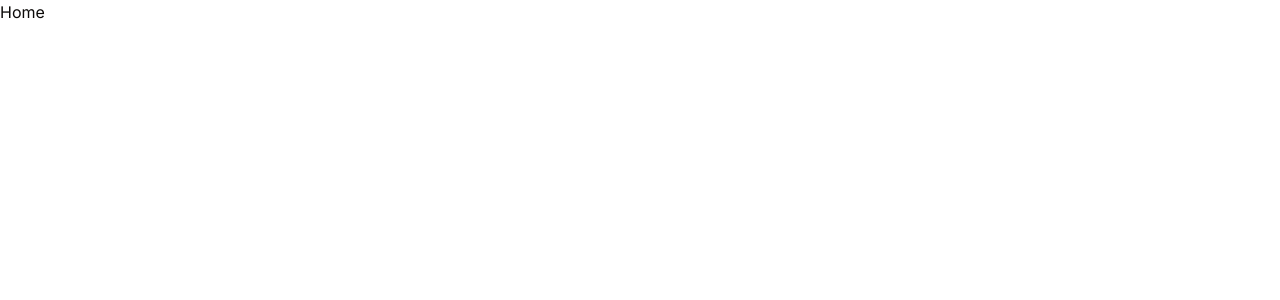
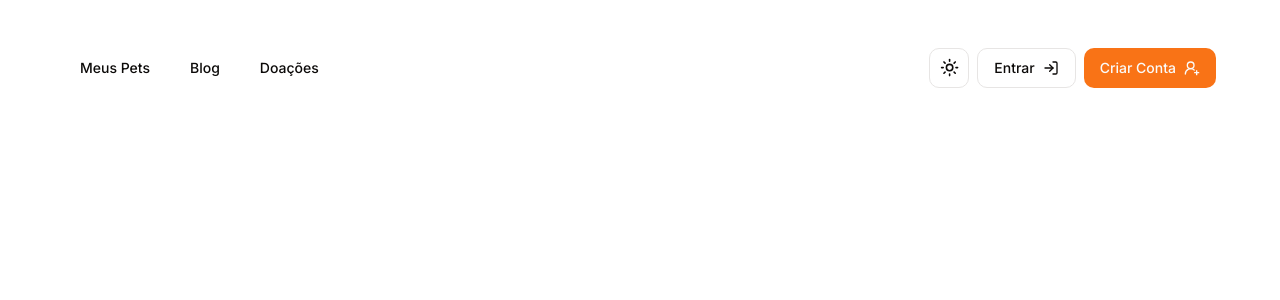
Before and after one commit to gabr1elpachec0/mypet, a Next.js app in the folder web/: page / in a window 1280 px wide. Shown: the top 300 px of the page. Built offline with nearby package versions, Linux system fonts and the light colour scheme.

Commit message:
feat: add support for navbar

```diff
--- a/web/package.json
+++ b/web/package.json
@@ -9,7 +9,9 @@
     "lint": "next lint"
   },
   "dependencies": {
+    "@radix-ui/react-avatar": "^1.0.4",
     "@radix-ui/react-dropdown-menu": "^2.0.6",
+    "@radix-ui/react-navigation-menu": "^1.1.4",
     "@radix-ui/react-slot": "^1.0.2",
     "class-variance-authority": "^0.7.0",
     "clsx": "^2.1.1",
--- a/web/src/app/page.tsx
+++ b/web/src/app/page.tsx
@@ -1,7 +1,9 @@
+import Navbar from "@/components/navbar";
+
 export default function Home() {
   return (
-    <>
-      <h1>Home</h1>
-    </>
+    <div className="max-w-6xl m-auto mt-12">
+      <Navbar />
+    </div>
   );
 }
--- /dev/null
+++ b/web/src/components/navbar.tsx
@@ -0,0 +1,39 @@
+import Link from "next/link";
+import { Button } from "./ui/button";
+import { LogIn, UserPlus2Icon } from "lucide-react";
+import { ModeToggle } from "./ui/mode-toggle";
+
+export default function Navbar() {
+  return (
+    <header className="flex flex-1 justify-between items-center">
+      <div className="flex gap-2">
+        <Button variant={'ghost'}>
+          <Link href={'/pets'}>
+            Meus Pets
+          </Link>
+        </Button>
+        <Button variant={'ghost'}>
+          <Link href={'/pets'}>
+            Blog
+          </Link>
+        </Button>
+        <Button variant={'ghost'}>
+          <Link href={'/pets'}>
+            Doações
+          </Link>
+        </Button>
+      </div>
+      <div className="flex gap-2">
+        <ModeToggle />
+        <Button variant={'outline'} className="flex gap-2 items-center">
+          Entrar
+          <LogIn className="w-4 h-4" />
+        </Button>
+        <Button variant={'default'} className="flex gap-2 items-center">
+          Criar Conta
+          <UserPlus2Icon className="w-4 h-4" />
+        </Button>
+      </div>
+    </header>
+  )
+}
--- /dev/null
+++ b/web/src/components/ui/avatar.tsx
@@ -0,0 +1,50 @@
+"use client"
+
+import * as React from "react"
+import * as AvatarPrimitive from "@radix-ui/react-avatar"
+
+import { cn } from "@/lib/utils"
+
+const Avatar = React.forwardRef<
+  React.ElementRef<typeof AvatarPrimitive.Root>,
+  React.ComponentPropsWithoutRef<typeof AvatarPrimitive.Root>
+>(({ className, ...props }, ref) => (
+  <AvatarPrimitive.Root
+    ref={ref}
+    className={cn(
+      "relative flex h-10 w-10 shrink-0 overflow-hidden rounded-full",
+      className
+    )}
+    {...props}
+  />
+))
+Avatar.displayName = AvatarPrimitive.Root.displayName
+
+const AvatarImage = React.forwardRef<
+  React.ElementRef<typeof AvatarPrimitive.Image>,
+  React.ComponentPropsWithoutRef<typeof AvatarPrimitive.Image>
+>(({ className, ...props }, ref) => (
+  <AvatarPrimitive.Image
+    ref={ref}
+    className={cn("aspect-square h-full w-full", className)}
+    {...props}
+  />
+))
+AvatarImage.displayName = AvatarPrimitive.Image.displayName
+
+const AvatarFallback = React.forwardRef<
+  React.ElementRef<typeof AvatarPrimitive.Fallback>,
+  React.ComponentPropsWithoutRef<typeof AvatarPrimitive.Fallback>
+>(({ className, ...props }, ref) => (
+  <AvatarPrimitive.Fallback
+    ref={ref}
+    className={cn(
+      "flex h-full w-full items-center justify-center rounded-full bg-muted",
+      className
+    )}
+    {...props}
+  />
+))
+AvatarFallback.displayName = AvatarPrimitive.Fallback.displayName
+
+export { Avatar, AvatarImage, AvatarFallback }
--- a/web/src/components/ui/mode-toggle.tsx
+++ b/web/src/components/ui/mode-toggle.tsx
@@ -26,13 +26,13 @@ export function ModeToggle() {
       </DropdownMenuTrigger>
       <DropdownMenuContent align="end">
         <DropdownMenuItem onClick={() => setTheme("light")}>
-          Light
+          Claro
         </DropdownMenuItem>
         <DropdownMenuItem onClick={() => setTheme("dark")}>
-          Dark
+          Escuro
         </DropdownMenuItem>
         <DropdownMenuItem onClick={() => setTheme("system")}>
-          System
+          Sistema
         </DropdownMenuItem>
       </DropdownMenuContent>
     </DropdownMenu>
```
Also changed, not shown: 1 other file (tests, documents, lock files or other folders).
